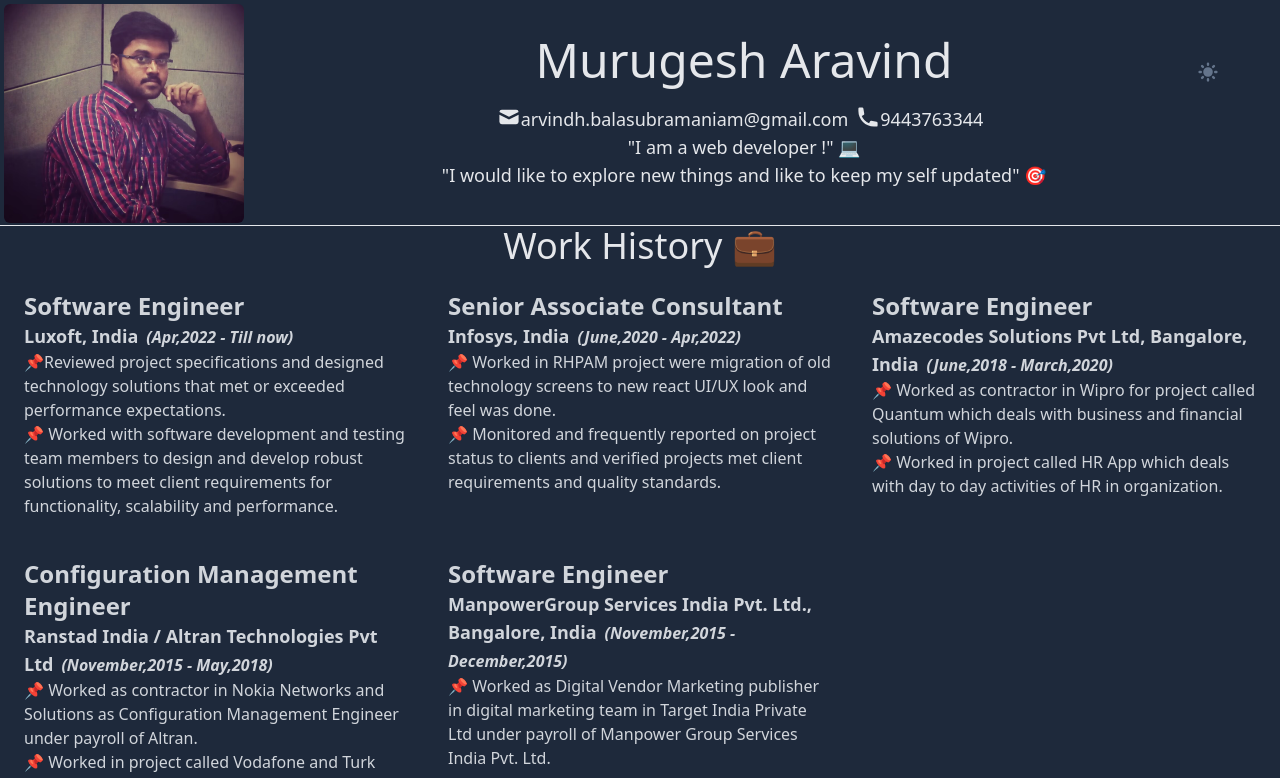
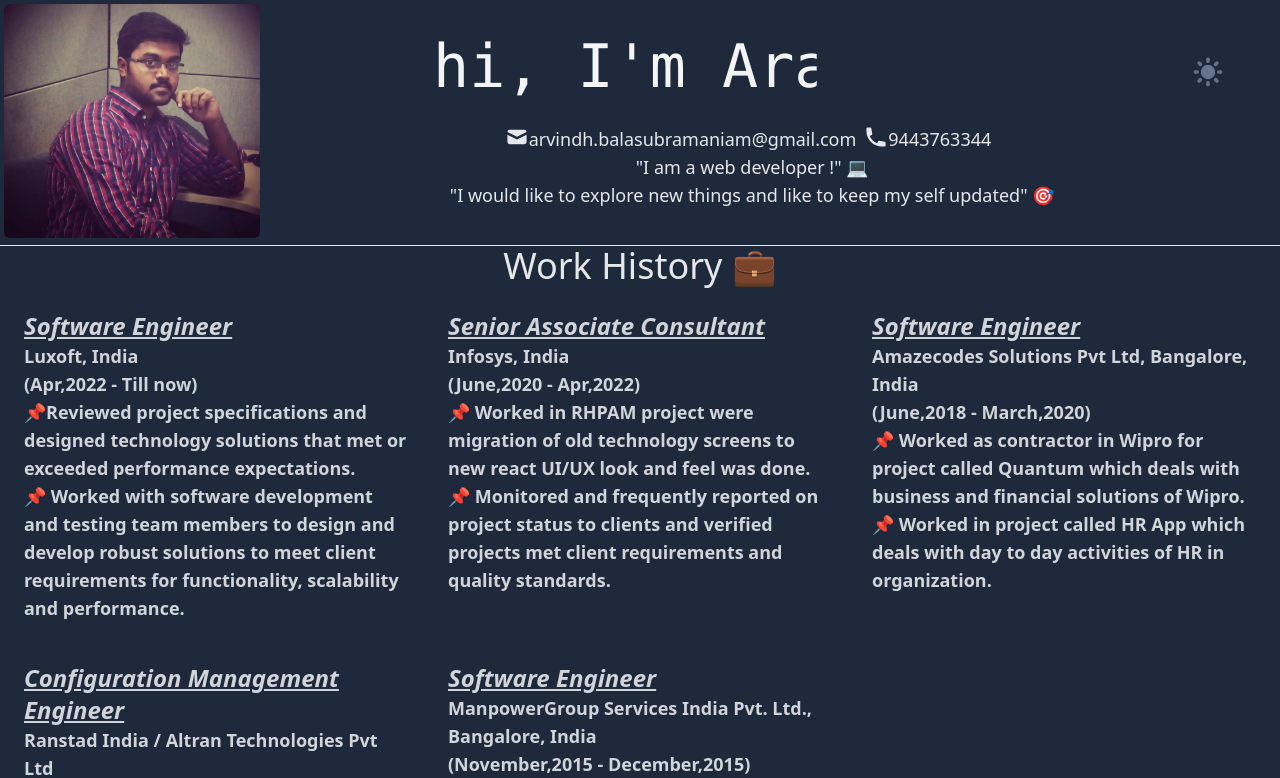
Before and after one commit to MurugeshAravind/Resume, a React (Create React App) app: page / in a window 1280 px wide. Shown: the top 778 px of the page. Built offline with nearby package versions, Linux system fonts and the light colour scheme.

Commit message:
changes made in the Header, tailwind.config, App, Section

```diff
--- a/src/App.js
+++ b/src/App.js
@@ -7,7 +7,7 @@ function App() {
     <>
       <Image
         className={
-          "float-left lg:md:w-60 w-auto h-auto lg:md:mt-1 lg:md:ml-1 rounded-md"
+          "float-left lg:md:w-64 w-auto h-auto lg:md:mt-1 lg:md:ml-1 rounded-md"
         }
         alt={"aravind"}
         src="./aravind.avif"
--- a/src/Header/Header.component.jsx
+++ b/src/Header/Header.component.jsx
@@ -1,5 +1,6 @@
 import { MailIcon, PhoneIcon, SunIcon, MoonIcon } from "@heroicons/react/solid";
 import { useEffect, useState } from "react";
+import styles from "./Header.component.module.css";
 const Header = () => {
   const [email, setEmail] = useState("");
   const [phoneNumber, setPhoneNumber] = useState(null);
@@ -22,8 +23,16 @@ const Header = () => {
   return (
     <>
       <nav className="dark:text-gray-200 p-9 text-center text-5xl shadow-md font-sans dark:bg-slate-800">
-        Murugesh Aravind
         <div>
+          <h1 className="mb-2 font-mono text-4xl dark:text-gray-100 md:text-6xl">
+            hi, I&apos;m <br className="block md:hidden" />
+            <span className="relative">
+              <span className="h-20 pt-2 overflow-x-hidden whitespace-nowrap text-brand-accent">
+                Aravind <span className="text-3xl md:text-5xl">👋</span>
+              </span>
+              <span className={`${styles.cursor} absolute -bottom-0 left-0 -top-1 inline-block dark:bg-slate-800 bg-white w-full animate-type will-change`}></span>
+            </span>
+          </h1>
           <MailIcon
             className="h-6 w-6 bg-transparent inline mt-2 hover:animate-pulse hover:scale-125"
             onClick={handleClick}
@@ -32,7 +41,6 @@ const Header = () => {
 
           <PhoneIcon className="h-6 w-6 bg-transparent inline mt-2 hover:animate-pulse hover:scale-125" />
           <span className="text-lg inline mr-2">{phoneNumber}</span>
-
           <blockquote className="text-lg">
             "I am a web developer !" 💻
           </blockquote>
@@ -44,12 +52,12 @@ const Header = () => {
         <div className="lg:md:float-right lg:md:absolute lg:md:top-10 lg:md:right-10 float-none flex justify-center">
           {!isDarkMode ? (
             <SunIcon
-              className="lg:md:h-6 lg:md:w-6 h-10 w-10 m-5 text-slate-500 hover:text-amber-400 hover:scale-150"
+              className="lg:md:h-6 lg:md:w-6 h-10 w-10 m-5 text-slate-500 hover:text-amber-400 scale-150"
               onClick={toggleMode}
             />
           ) : (
             <MoonIcon
-              className="lg:md:h-6 lg:md:w-6 h-10 w-10 m-5 text-slate-500 hover:scale-150 hover:text-slate-300"
+              className="lg:md:h-6 lg:md:w-6 h-10 w-10 m-5 text-slate-500 scale-150 hover:text-slate-300"
               onClick={toggleMode}
             />
           )}
--- /dev/null
+++ b/src/Header/Header.component.module.css
@@ -0,0 +1,22 @@
+.cursor::after {
+  display: block;
+  content: '';
+  position: absolute;
+  width: 4px;
+  height: 100%;
+  background-color: #ccc;
+  animation: cursor 0.6s linear infinite alternate;
+  will-change: opacity;
+}
+
+@keyframes cursor {
+  0%,
+  40% {
+    opacity: 1;
+  }
+
+  60%,
+  100% {
+    opacity: 0;
+  }
+}
--- a/src/Section/Section.component.jsx
+++ b/src/Section/Section.component.jsx
@@ -4,16 +4,18 @@ import dataJSON from "../data.json";
 const Section = () => {
   const [data, setData] = useState([]);
   const id = useId();
+  // get the initial data from json
   useEffect(() => {
     setData(dataJSON);
   }, []);
+  // Flatten deeply nested array
   const flattenArray = (input) => {
     return input.reduce(
       (acc, cur) => acc.concat(Array.isArray(cur) ? flattenArray(cur) : cur),
       []
     );
   };
-  const returnArticleData = (receivedData, key) => {
+  const returnArticleData = (receivedData) => {
     let articleData = [...new Set(flattenArray(receivedData))];
     if (articleData && articleData.length > 0) {
       return articleData.map((y, i) => {
@@ -22,20 +24,17 @@ const Section = () => {
             key={`${id}_${i}`}
             className="dark:bg-slate-800 dark:text-gray-300 hover:shadow-slate-500"
           >
-            <h3 className="text-2xl">
-              <strong>
-                {key === "Work History 💼" ? y.Designation : y.Degree}
-              </strong>
-            </h3>
-            <h4 className="text-lg">
-              <strong>
-                {key === "Work History 💼" ? y.Company : y.Institution}
-                <span className="italic text-base ml-2">{y.Duration}</span>
-              </strong>
-            </h4>
-            {key === "Work History 💼" &&
-              y.Responsibilities.map((z, id) => <p key={id}>{z}</p>)}
-            {key === "Education 🎓" && y.Marks}
+            {flattenArray(Object.values(y)).map((value, i) => {
+              return (
+                <div key={value}>
+                  <h3>
+                    <strong>
+                      <p className={!i ? "text-2xl italic underline" : "text-lg"}>{value}</p>
+                    </strong>
+                  </h3>
+                </div>
+              );
+            })}
           </article>
         );
       });
@@ -43,7 +42,6 @@ const Section = () => {
       return null;
     }
   };
-
   const returnSection = (data) => {
     return data.map((x, i) => (
       <div key={`${id}_${i}`}>
@@ -53,7 +51,7 @@ const Section = () => {
           </h1>
           <div className="lg:md:grid lg:md:grid-cols-3 flex flex-wrap gap-10 p-6">
             {Object.keys(x).length > 0
-              ? returnArticleData(Object.values(x), Object.keys(x).toString())
+              ? returnArticleData(Object.values(x))
               : null}
           </div>
         </section>
--- a/tailwind.config.js
+++ b/tailwind.config.js
@@ -2,7 +2,26 @@ module.exports = {
   content: ["./src/**/*.{js,jsx}"],
   darkMode: 'class',
   theme: {
-    extend: {},
+    extend: {
+      animation: {
+        type: 'type 2.7s ease-out .8s infinite alternate both',
+      },
+      keyframes: {
+        type: {
+          '0%': { transform: 'translateX(0ch)' },
+          '5%, 10%': { transform: 'translateX(1ch)' },
+          '15%, 20%': { transform: 'translateX(2ch)' },
+          '25%, 30%': { transform: 'translateX(3ch)' },
+          '35%, 40%': { transform: 'translateX(4ch)' },
+          '45%, 50%': { transform: 'translateX(5ch)' },
+          '55%, 60%': { transform: 'translateX(6ch)' },
+          '65%, 70%': { transform: 'translateX(7ch)' },
+          '75%, 80%': { transform: 'translateX(8ch)' },
+          '85%, 90%': { transform: 'translateX(9ch)' },
+          '95%, 100%': { transform: 'translateX(11ch)' },
+        },
+      },
+    },
   },
   plugins: [],
 };
```
